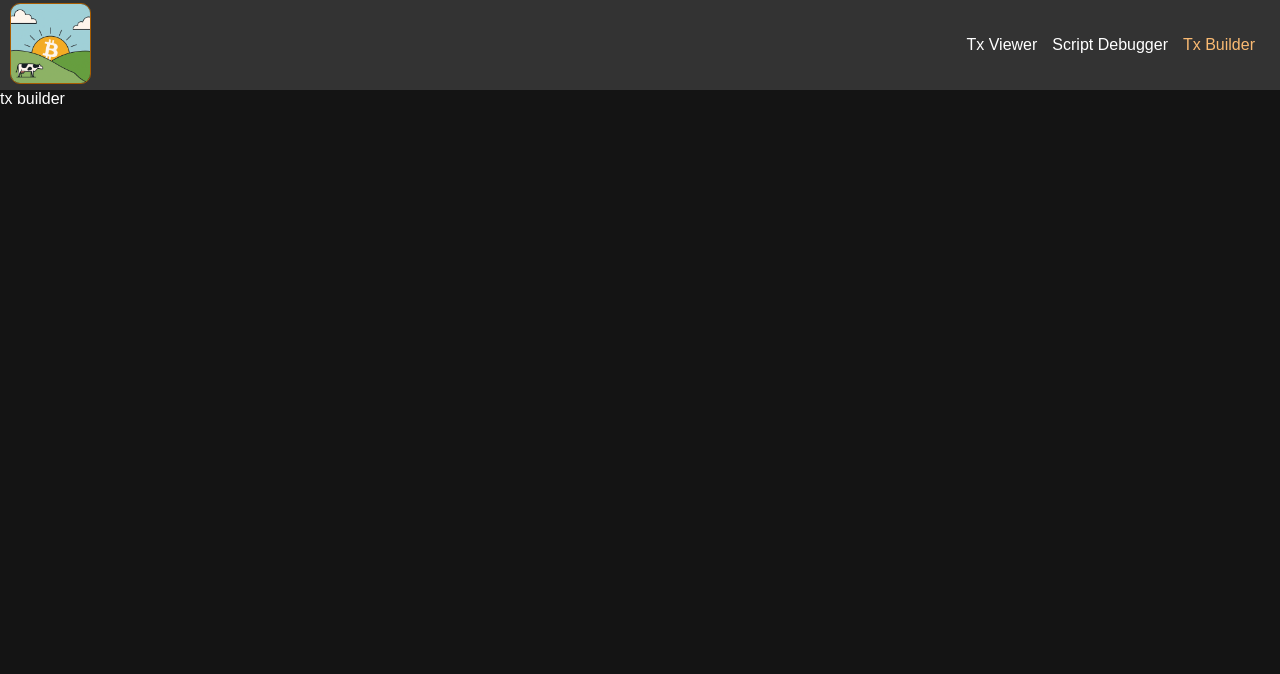
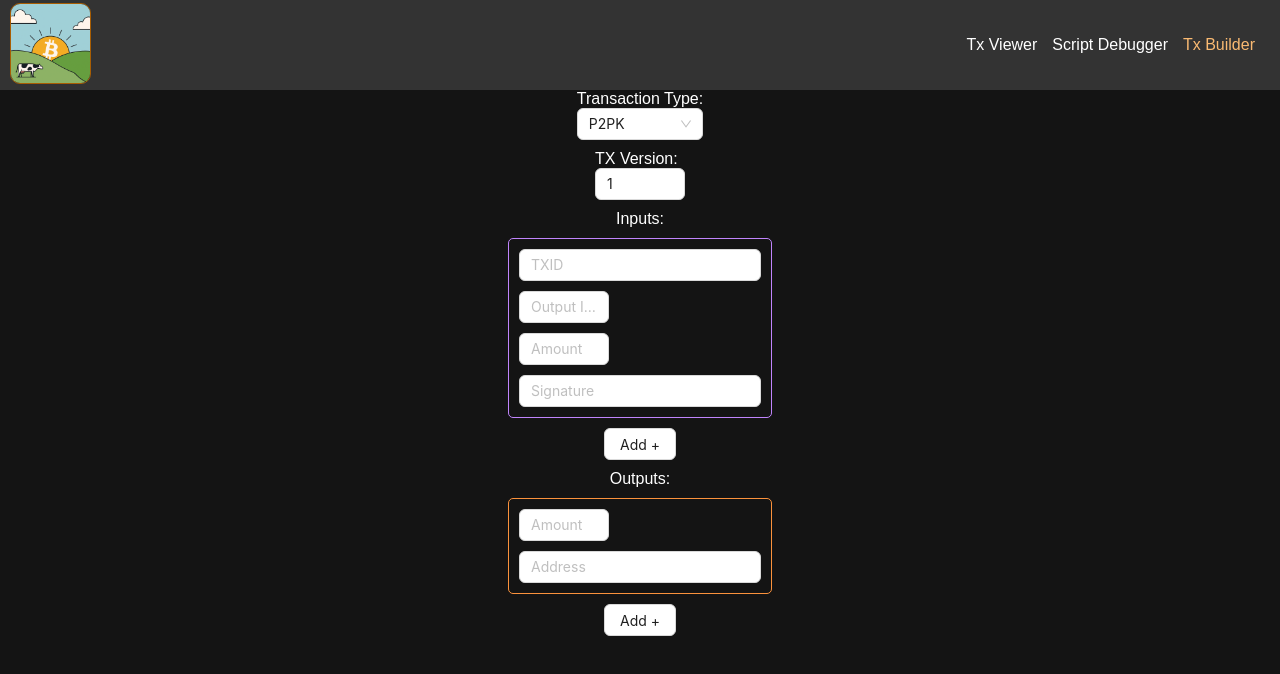
Before and after one commit to landaverdend/btc-web-tools, a React (Vite) app in the folder packages/client/: page /txbuilder in a window 1280 px wide. Shown: the top 674 px of the page. Built offline with nearby package versions, Linux system fonts and the light colour scheme.

Commit message:
basic form view...

```diff
--- a/packages/client/src/views/txBuilderView/TxBuilderView.tsx
+++ b/packages/client/src/views/txBuilderView/TxBuilderView.tsx
@@ -1,5 +1,95 @@
+import { Button, Flex, Select } from 'antd';
 import './tx-builder-view.css';
+import { InputNumber } from 'antd';
+import { useState } from 'react';
+import { Input } from 'antd';
+
+interface TIFProps {
+  onAdd: () => void;
+  onRemove: () => void;
+
+  index: number;
+}
+
+function TxInputForm({ index }: TIFProps) {
+  return (
+    <Flex vertical gap={10} className="tx-input-form">
+      <Input placeholder="TXID" />
+      <InputNumber placeholder="Output Index (vout)" />
+      <InputNumber placeholder="Amount" />
+      <Input placeholder="Signature" />
+    </Flex>
+  );
+}
+
+interface TOFProps {
+  onAdd: () => void;
+  onRemove: () => void;
+
+  index: number;
+}
+
+function TxOutputForm({ index }: TOFProps) {
+  return (
+    <Flex vertical gap={10} className="tx-output-form">
+      <InputNumber placeholder="Amount" />
+      <Input placeholder="Address" />
+    </Flex>
+  );
+}
 
 export default function TxBuilderView() {
-  return <div className="tx-builder-view-container">tx builder</div>;
+  const [version, setVersion] = useState(1);
+  const [txType, setTxType] = useState('P2PK');
+
+  const [inputCount, setInputCount] = useState(1);
+  const [outputCount, setOutputCount] = useState(1);
+  const options = [
+    { value: 'P2PK', label: 'P2PK' },
+    { value: 'P2PKH', label: 'P2PKH' },
+    { value: 'P2SH', label: 'P2SH' },
+    { value: 'P2WPKH', label: 'P2WPKH' },
+    { value: 'P2WSH', label: 'P2WSH' },
+    { value: 'P2SH-P2WPKH', label: 'P2SH-P2WPKH' },
+    { value: 'P2SH-P2WSH', label: 'P2SH-P2WSH' },
+  ];
+
+  return (
+    <Flex className="tx-builder-view-container" vertical>
+      <Flex gap={10} align="center" vertical>
+        <Flex vertical>
+          Transaction Type:
+          <Select options={options} value={txType} onChange={(value) => setTxType(value)} />
+        </Flex>
+
+        <Flex vertical>
+          TX Version:
+          <InputNumber value={version} onChange={(value) => setVersion(value ?? 0)} />
+        </Flex>
+
+        <Flex gap={10} align="center" vertical>
+          Inputs:
+          {Array.from({ length: inputCount }).map((_, index) => (
+            <TxInputForm onAdd={() => {}} index={index} onRemove={() => {}} />
+          ))}
+          <Flex gap={5}>
+            <Button onClick={() => setInputCount(inputCount + 1)}>Add +</Button>
+            {inputCount > 1 && <Button onClick={() => setInputCount(inputCount - 1)}>Remove -</Button>}
+          </Flex>
+        </Flex>
+
+        <Flex gap={10} align="center" vertical>
+          Outputs:
+          {Array.from({ length: outputCount }).map((_, index) => (
+            <TxOutputForm onAdd={() => {}} index={index} onRemove={() => {}} />
+          ))}
+          <Flex gap={5}>
+            <Button onClick={() => setOutputCount(outputCount + 1)}>Add +</Button>
+            {outputCount > 1 && <Button onClick={() => setOutputCount(outputCount - 1)}>Remove -</Button>}
+          </Flex>
+        </Flex>
+
+      </Flex>
+    </Flex>
+  );
 }
--- a/packages/client/src/views/txBuilderView/tx-builder-view.css
+++ b/packages/client/src/views/txBuilderView/tx-builder-view.css
@@ -4,3 +4,15 @@
 
   color: white;
 }
+
+.tx-input-form {
+  border: 1px solid var(--soft-purple);
+  padding: 10px;
+  border-radius: 5px;
+}
+
+.tx-output-form {
+  border: 1px solid var(--soft-orange);
+  padding: 10px;
+  border-radius: 5px;
+}
```
